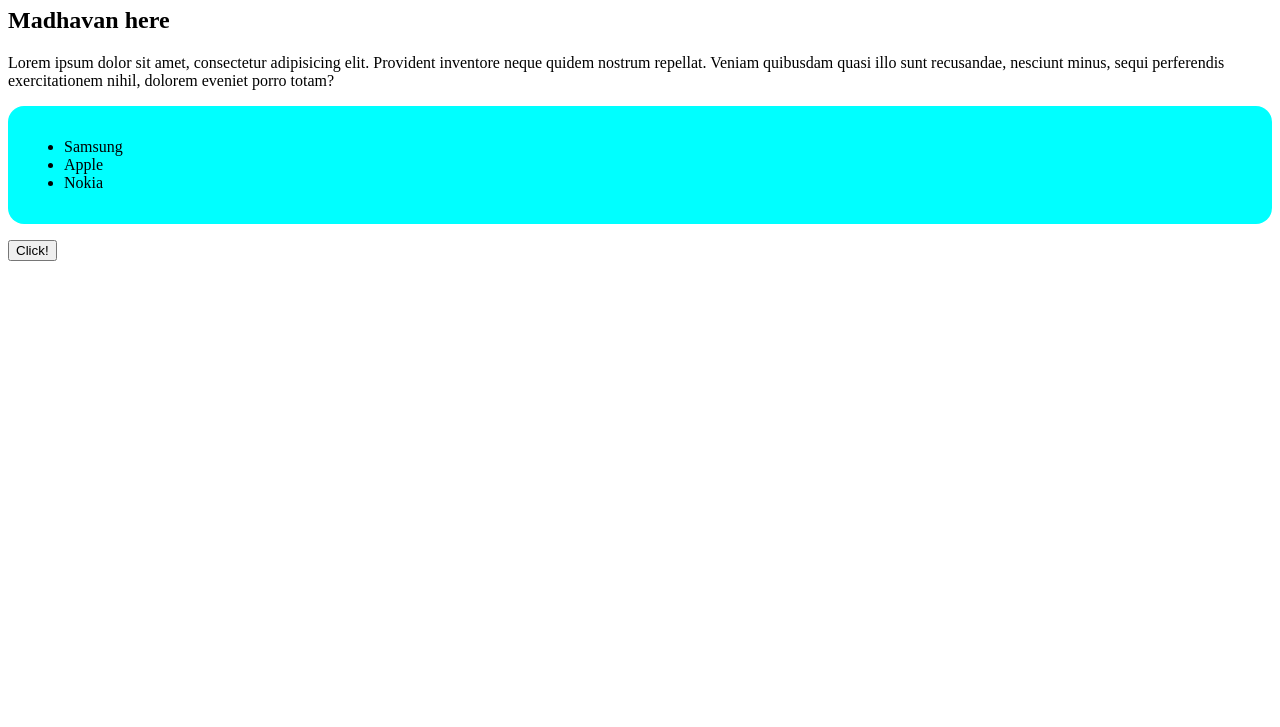
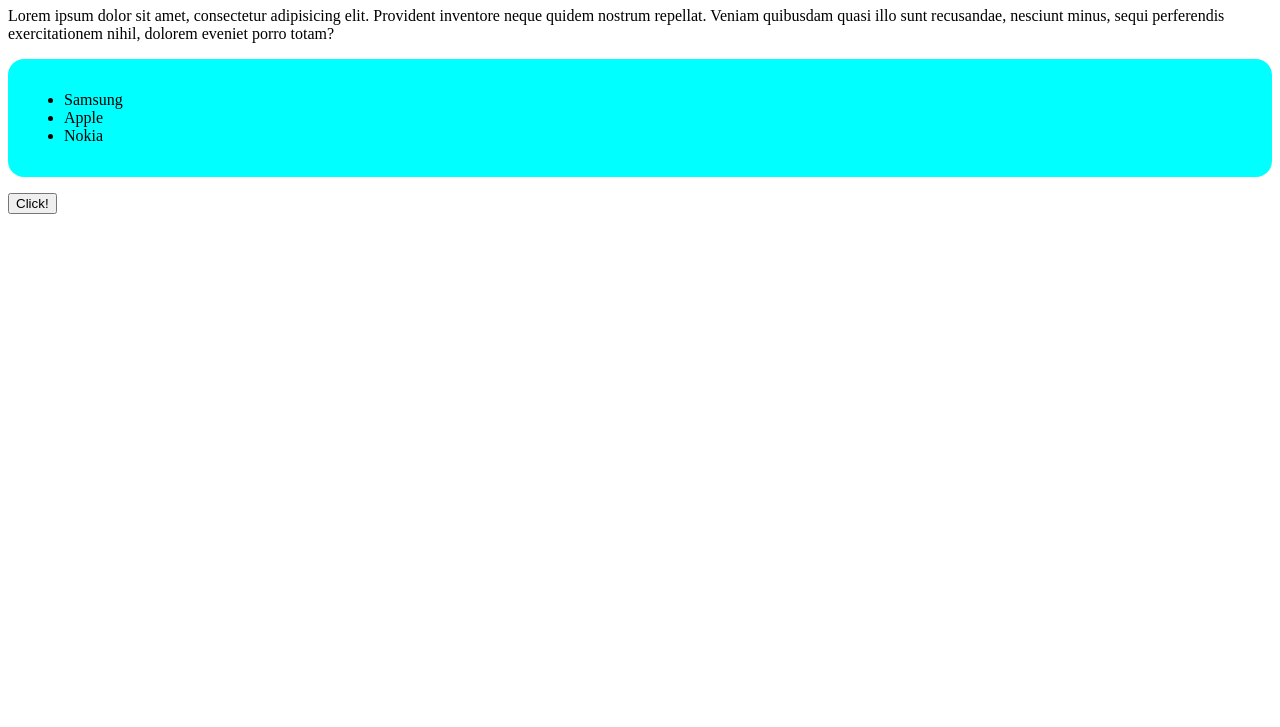
Before and after one commit to deviharicharan/Test, a plain HTML site: page index.html in a window 1280 px wide. Shown: the part 73-800 px from the top of the page. Drawn offline with Linux system fonts and the light colour scheme.

Commit message:
Chaitanya's commit (#5)

```diff
--- a/index.html
+++ b/index.html
@@ -10,7 +10,6 @@
 
   <body>
     <h1>Hello</h1>
-    <h2>Madhavan here</h2>
     <p>Lorem ipsum dolor sit amet, consectetur adipisicing elit. Provident inventore neque quidem nostrum repellat. Veniam quibusdam quasi illo sunt recusandae, nesciunt minus, sequi perferendis exercitationem nihil, dolorem eveniet porro totam?</p>
     <div class="main">
       <ul>
```
